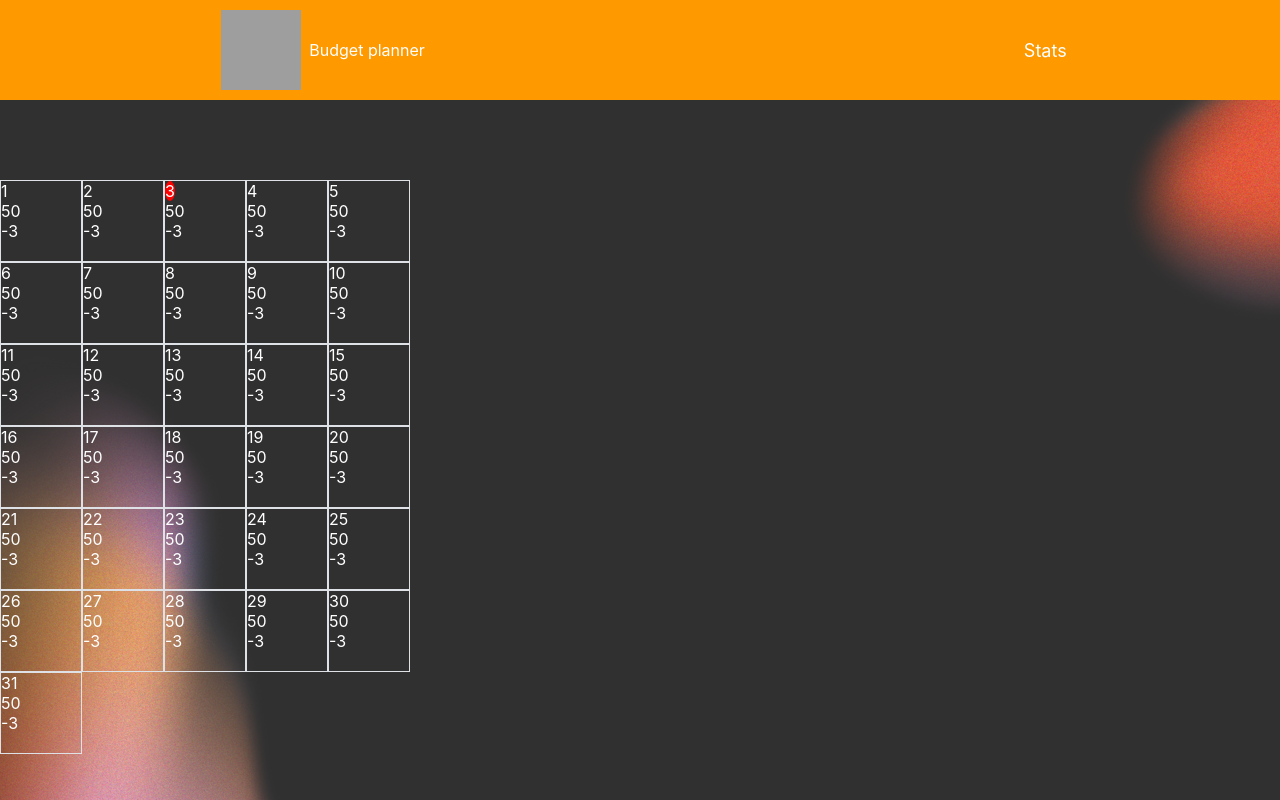
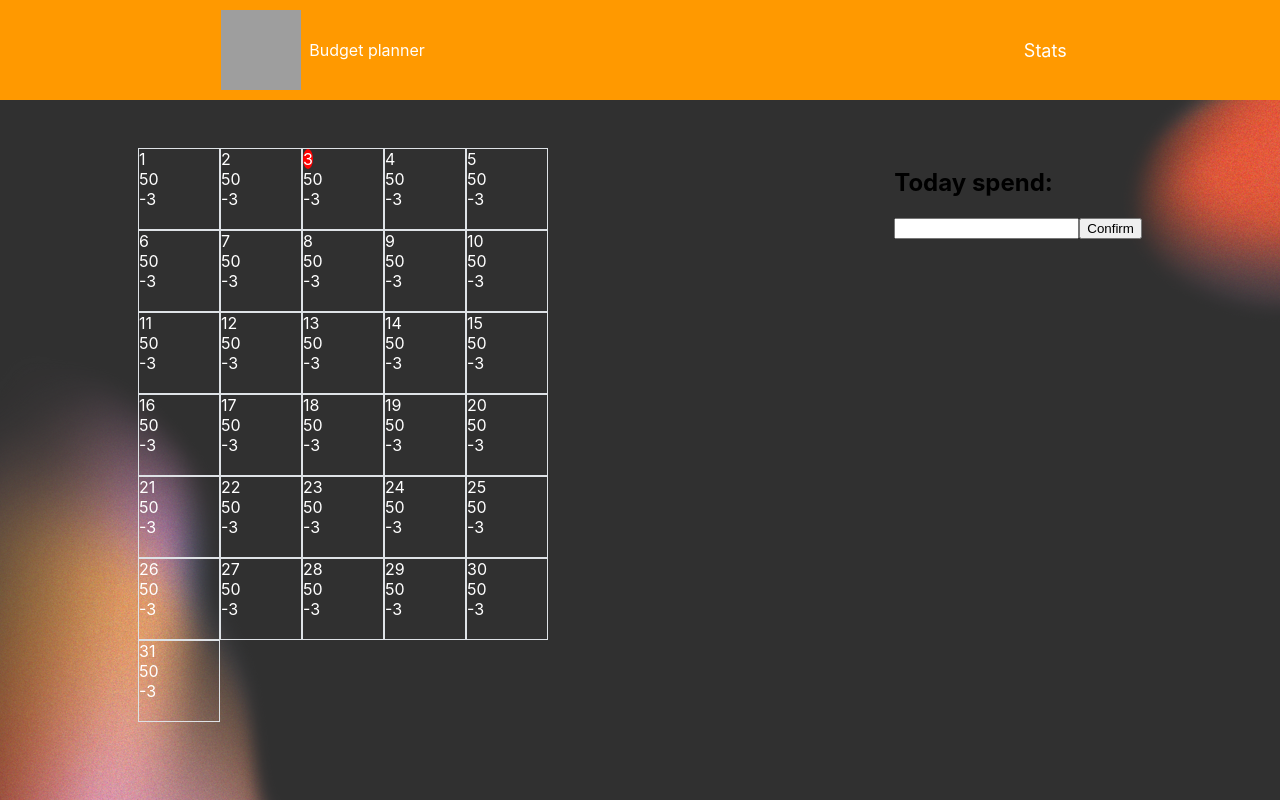
Before and after one commit to Anatolik322/budget-planner, a React (Create React App) app: page / in a window 1280 px wide. Built offline with nearby package versions, Linux system fonts and the light colour scheme; grey boxes are pictures that could not be loaded.

Commit message:
feat: created input component

```diff
--- a/src/App.js
+++ b/src/App.js
@@ -2,11 +2,16 @@ import React from "react";
 import './index.css'
 import Header from "./components/header/Header";
 import Calendar from "./components/calendar/Calendar";
+import SpendInput from "./components/input/SpendInput";
 function App() {
   return (
     <div className="App">
       <Header></Header>
-      <Calendar></Calendar>
+      <main className="main_part">
+        <Calendar></Calendar>
+        <SpendInput></SpendInput>
+      </main>
+
     </div>
   );
 }
--- a/src/components/calendar/calendar.css
+++ b/src/components/calendar/calendar.css
@@ -1,10 +1,10 @@
 .table{
     color: #fff;
     width: 30rem;
-    margin-top: 5rem;
+    margin: 0px;
 }
 
 table, th, td{
-    border-collapse: collapse;
+
     border: 1px solid #dee2e6;
 }
--- /dev/null
+++ b/src/components/input/SpendInput.jsx
@@ -0,0 +1,15 @@
+import React from 'react'
+
+function SpendInput() {
+  return (
+    <div>
+      <h2>Today spend:</h2>
+      <form>
+        <input type="number"/>
+        <button onClick={(e) => e.preventDefault()}>Confirm</button>
+      </form>
+    </div>
+  )
+}
+
+export default SpendInput
--- a/src/index.css
+++ b/src/index.css
@@ -19,6 +19,13 @@ code {
   height: 100%;
 }
 
+.main_part{
+  margin-top: 3rem;
+  display: flex;
+  flex-direction: row;
+  justify-content: space-around;
+}
+
 .App{
   background-image: url("./img/backgr.png");
   width: 100%;
```
Also changed, not shown: src/components/input/spendInput.css (added).
